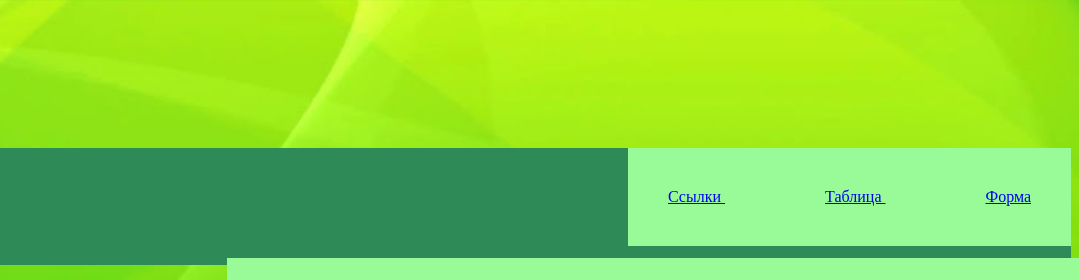
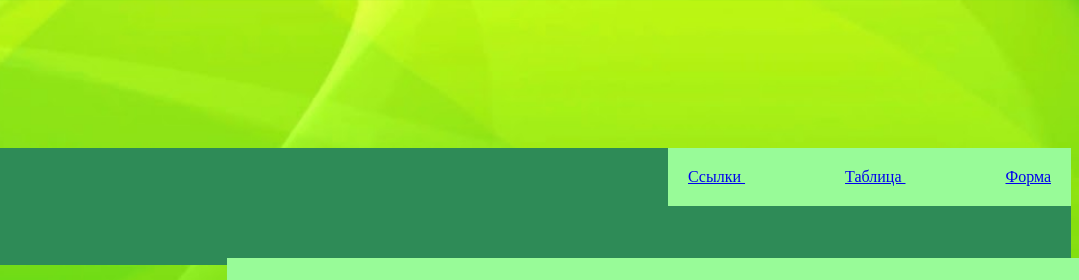
Before and after one commit to Deinare/Deinare.github.io, a plain HTML site: page 2/index.html in a window 1280 px wide. Shown: the top 280 px of the page, 201-1280 px from the left. Drawn offline with Linux system fonts and the light colour scheme.

Commit message:
Update index.html

```diff
--- a/2/index.html
+++ b/2/index.html
@@ -12,15 +12,9 @@
  <img style="border-radius:100px;  float:left; margin:10px; width:100px;float:left; height:100px;" src="image.png" alt="картинка" />
 </div>
 <nav>
- <div style="background-color:#98FB98;float:right; padding:20px;">
-
 		<a style="margin-right:100px;" href="#ssyl" title="ссылки"> Ссылки  </a>
-
 		<a style="margin-right:100px;" href="#tabl" title="таблица"> Таблица  </a>
-
 		<a href="#form" title="форма"> Форма  </a>
-
-    </div>
 </nav>
 
 <div style="max-width:100%; background-color:#2E8B57; margin: 0 auto; padding:25px;">
```
